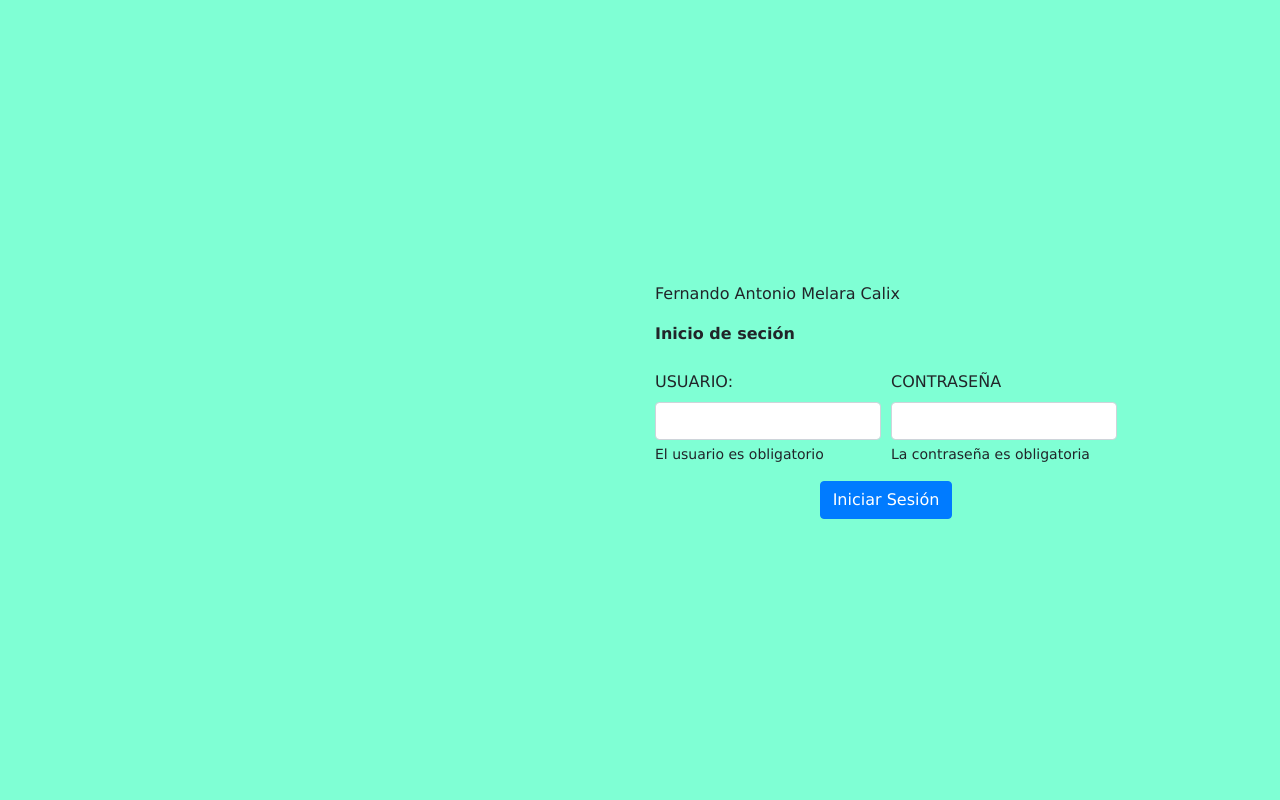
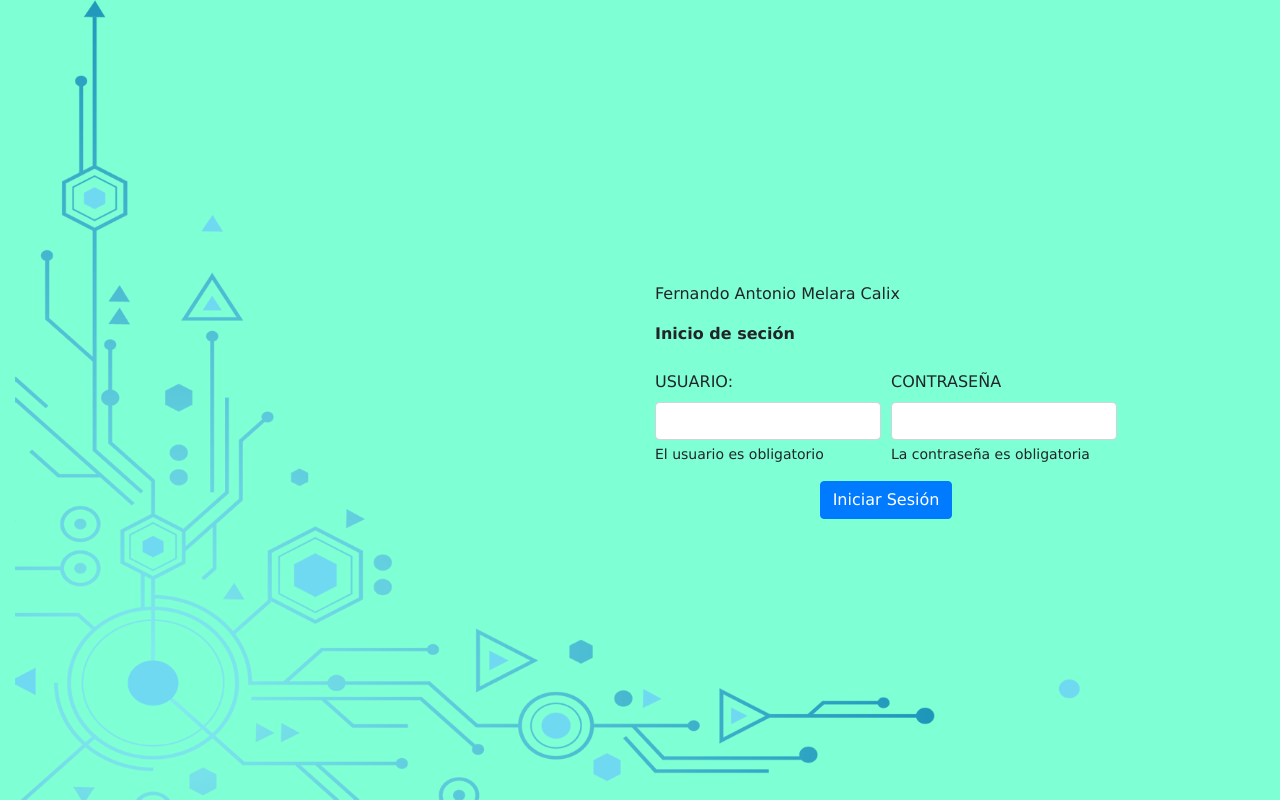
Before and after one commit to ZAI750/Practica1FAMC, a PHP site: page / in a window 1280 px wide. Run offline with PHP 8.4, Linux system fonts and the light colour scheme.

Commit message:
Update style.css

```diff
--- a/css/style.css
+++ b/css/style.css
@@ -13,7 +13,7 @@ body{
 }
 
 .contenedor{
-    background: url("../media/img/background.png") no repeat;
+    background: url("../media/img/background.png") no-repeat;
     background-size: contain;
     font-family: Verdana, Geneva, Tahoma, sans-serif;
     margin: auto;
```
